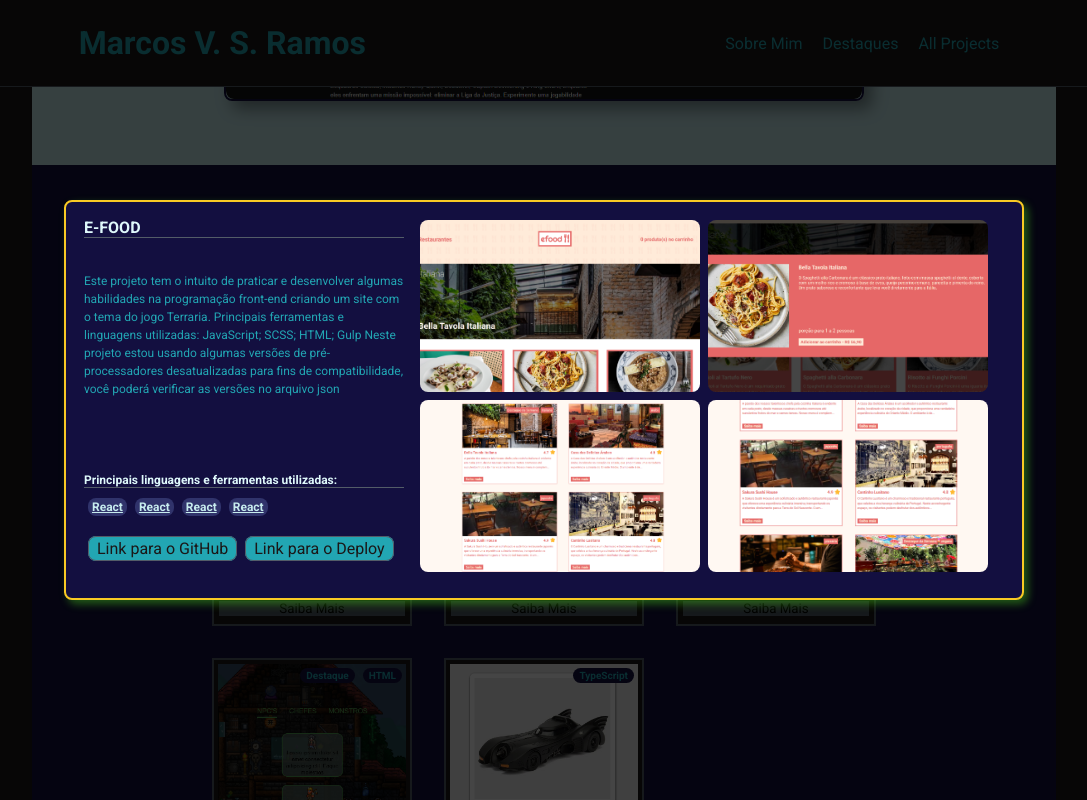
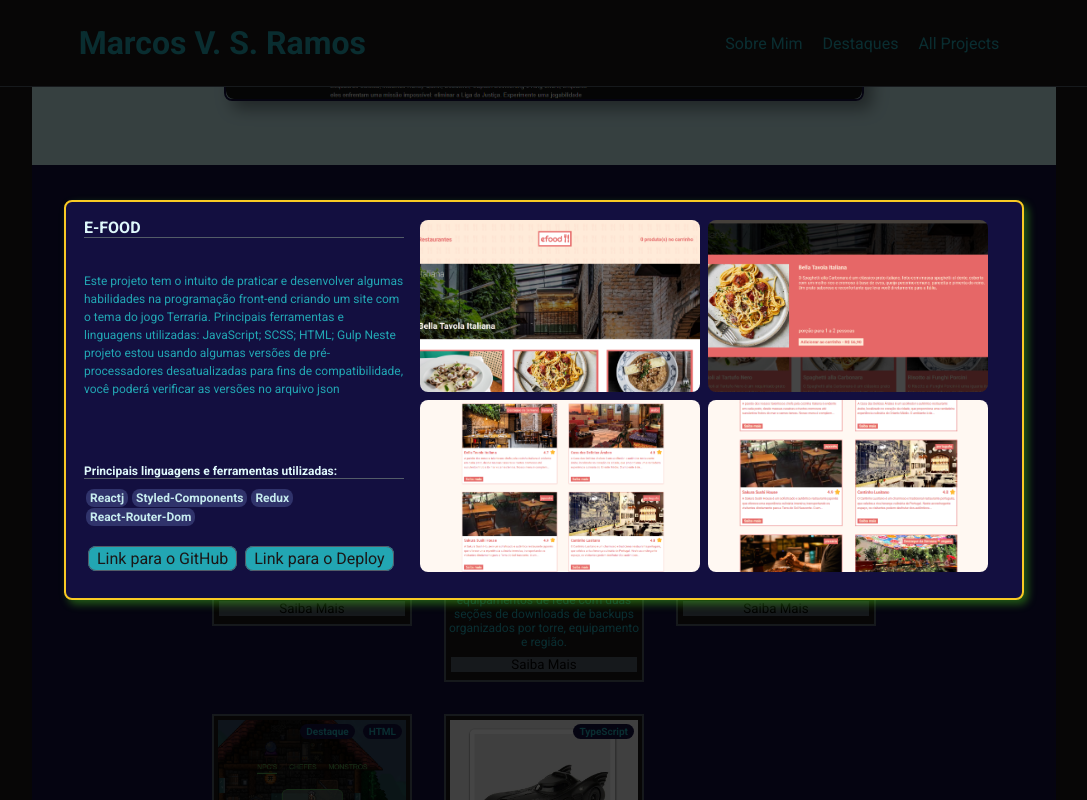
Before and after one commit to MarcosVSRamos/Portifolio_Marcos, a React (Create React App) app: page / in a window 1280 px wide. Both pictures are taken after a click on the picture 408 px from the left and 1382 px from the top of the page. Shown: the part 982-1782 px from the top of the page, without its empty margins (96-1183 px from the left). Built offline with nearby package versions, Linux system fonts and the light colour scheme.

Commit message:
ajustando typagem dos componentes

```diff
--- a/src/components/Modal/index.tsx
+++ b/src/components/Modal/index.tsx
@@ -32,27 +32,35 @@ const Modal = ({ project, isVisible, onClose }: Props) => {
                 arquivo json
               </p>
             </div>
-            <S.Links>
+            <div>
               <S.Langs>
                 <h4 className="litle-title">
                   Principais linguagens e ferramentas utilizadas:
                 </h4>
-                <span>
-                  <a href="#">React</a>
-                </span>
-                <span>
-                  <a href="#">React</a>
-                </span>
-                <span>
-                  <a href="#">React</a>
-                </span>
-                <span>
-                  <a href="#">React</a>
-                </span>
+                {project?.languagesAndFrameworks.map((lang, index) => (
+                  <S.LinkLanguages key={index}>
+                    <a
+                      href={`https://google.com/search?q=language-or-framework-${lang.toLowerCase()}`}
+                    >
+                      {lang}
+                    </a>
+                  </S.LinkLanguages>
+                ))}
               </S.Langs>
-              <a href="#">Link para o GitHub</a>
-              <a href="#">Link para o Deploy</a>
-            </S.Links>
+              {project?.linkGithub && (
+                <S.LinkProjects href="#">Link para o GitHub</S.LinkProjects>
+              )}
+              {project?.linkVersel && (
+                <S.LinkProjects href="#">Link para o Deploy</S.LinkProjects>
+              )}
+            </div>
+            {project?.profissional && (
+              <S.TextProject>
+                Este projeto foi desenvolvido em ambiente profissional. Em
+                respeito a cláusulas de confidencialidade e segurança, os links
+                de acesso não podem ser divulgados.
+              </S.TextProject>
+            )}
           </S.TextDetails>
           <S.Images>
             {project?.gallery?.length ? (
--- a/src/components/Modal/styles.ts
+++ b/src/components/Modal/styles.ts
@@ -52,6 +52,7 @@ export const InfosDiv = styled.div`
   justify-content: center;
   gap: 16px;
   height: 90%;
+  margin: 0 18px;
 `
 
 export const TextDetails = styled.div`
@@ -76,8 +77,26 @@ export const TextDetails = styled.div`
     }
   }
 `
-export const Links = styled.div`
-  > a {
+
+export const LinkLanguages = styled.span`
+  font-weight: bold;
+  font-size: 12px;
+  background-color: ${colors.blue};
+  border-radius: 8px;
+  cursor: pointer;
+  padding: 2px 4px;
+  margin: 2px 2px;
+
+  a {
+    display: inline-block;
+    color: ${colors.ice};
+    background-color: ${colors.blue};
+    white-space: nowrap;
+    text-decoration: none;
+  }
+`
+
+export const LinkProjects = styled.a`
   background-color: ${colors.green};
   color: ${colors.black};
   height: 22px;
@@ -91,29 +110,14 @@ export const Links = styled.div`
     background-color: ${colors.ice};
     color: ${colors.blueBlack};
   }
-  }
 `
+
 export const Langs = styled.div`
   margin-bottom: 24px;
 
   .litle-title {
     font-size: 12px;
     margin-bottom: 8px;
-  }
-
-  span {
-    font-weight: bold;
-    font-size: 12px;
-    background-color: ${colors.blue};
-    margin: 0 4px;
-    padding: 2px 4px;
-    border-radius: 8px;
-    cursor: pointer;
-
-    a {
-      color: ${colors.ice};
-      background-color: ${colors.blue};
-    }
   }
 `
 
@@ -131,3 +135,7 @@ export const Images = styled.div`
     border-radius: 8px;
   }
 `
+
+export const TextProject = styled.p`
+  font-size: 12px;
+`
--- a/src/services/api.ts
+++ b/src/services/api.ts
@@ -20,6 +20,7 @@ import backgroundTerraria from '../assets/images/terraria/bannerWiki.png'
 
 import backgroundTestes from '../assets/images/testes/backgroundTestes.png'
 import bannerTestes from '../assets/images/testes/backgroundTestes.png'
+import banner2Testes from '../assets/images/testes/cmd.png'
 
 export type Project = {
   id: string
@@ -60,16 +61,17 @@ export const projects: Project[] = [
     id: '2',
     title: 'TecNet Workspace',
     description:
-      'Um site de restaurantes com seus respectivos cardápios. Desenvolvido em React com requisições de API por AJAX',
+      'Este é um dos trabalhos proficionais do qual participei. Desenvolvi um app React para acesso de localizações e gestão de backups de equipamentos de rede com duas seções de downloads de backups organizados por torre, equipamento e região.',
     emphasis: false,
     profissional: true,
-    language: 'React.js',
+    language: 'React',
     banner: bannerTecNet,
     background: backgroundTecNet,
     languagesAndFrameworks: [
-      'Reactj',
+      'React',
       'Styled-Components',
       'Redux',
+      'Sass',
       'React-Router-Dom'
     ],
     gallery: [menuTecNet, loginTecNet, bannerTecNet, backupsTecNet]
@@ -91,7 +93,7 @@ export const projects: Project[] = [
     ],
     gallery: [bannerEplay, banner2Eplay, banner3Eplay, backgroundEplay],
     linkGithub: 'https://github.com/MarcosVSRamos/projetoFinalFront',
-    linkVersel: 'https://github.com/MarcosVSRamos/projetoFinalFront'
+    linkVersel: 'https://e-play-pearl.vercel.app/'
   },
   {
     id: '4',
@@ -118,9 +120,8 @@ export const projects: Project[] = [
     banner: bannerTestes,
     background: backgroundTestes,
     languagesAndFrameworks: ['TypeScript', 'CSS', 'HTML'],
-    gallery: [bannerTestes, bannerTestes],
-    linkGithub: 'https://github.com/MarcosVSRamos/exercicio-M33_tests-main',
-    linkVersel: 'https://github.com/MarcosVSRamos/exercicio-M33_tests-main'
+    gallery: [bannerTestes, banner2Testes],
+    linkGithub: 'https://github.com/MarcosVSRamos/exercicio-M33_tests'
   }
 ]
 
```
Lines whose indentation alone changed are shown as unchanged.
